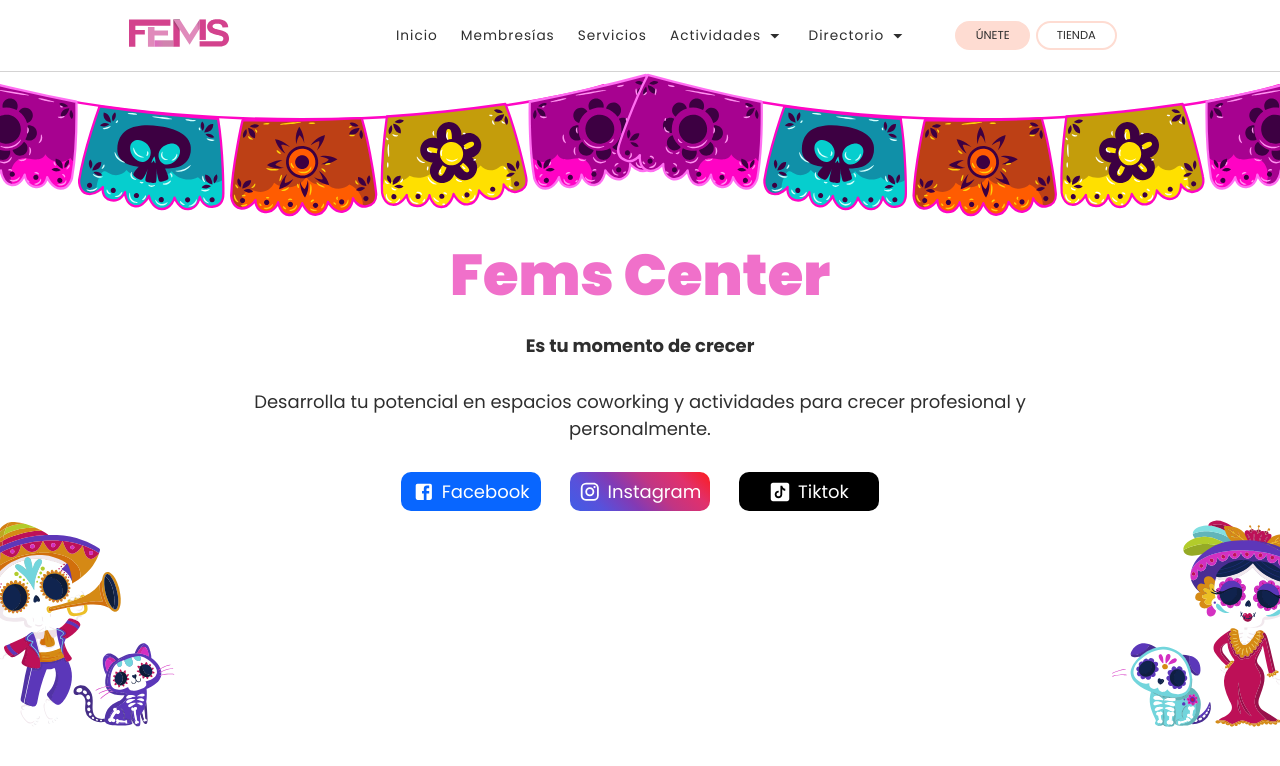
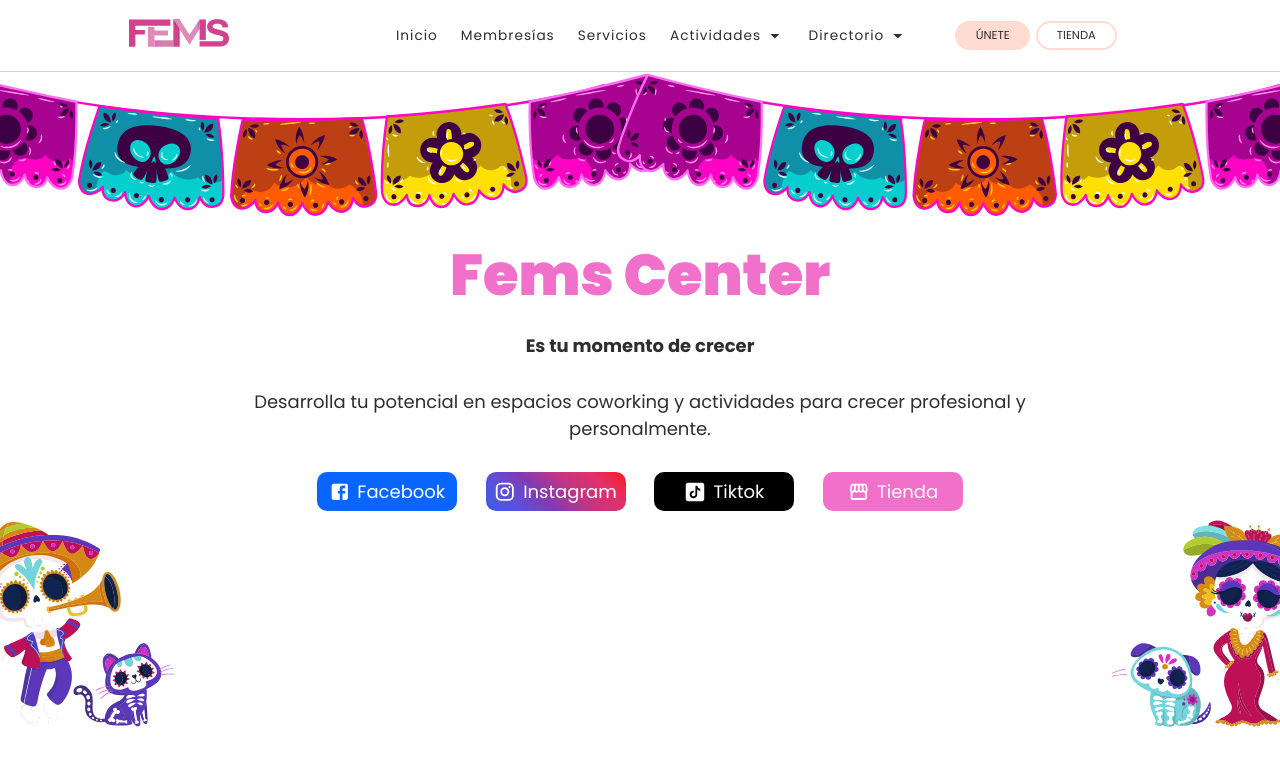
Before and after one commit to JulianBrg/fems-center, a React (Vite) app: page / in a window 1280 px wide. Shown: the top 766 px of the page. Built offline with nearby package versions, Linux system fonts and the light colour scheme.

Commit message:
update home

```diff
--- a/src/App.jsx
+++ b/src/App.jsx
@@ -25,8 +25,10 @@
           <Route path='/' element={<Index />} index />
           <Route path='/membresias' element={<Membership />} />
           <Route path='/servicios' element={<Services />} />
+
           <Route path='/actividades/personales' element={<Personal />} />
           <Route path='/actividades/profesionales' element={<Professional />} />
+
           <Route path='/directorio/socias' element={<Directory />} />
           <Route path='/directorio/sedes' element={<Sedes />} />
 
--- a/src/components/Home/Home.jsx
+++ b/src/components/Home/Home.jsx
@@ -13,6 +13,7 @@
 // import icons
 import FacebookIcon from '@mui/icons-material/Facebook';
 import InstagramIcon from '@mui/icons-material/Instagram';
+import StorefrontIcon from '@mui/icons-material/Storefront';
 
 const Home = () => {
 
@@ -58,6 +59,15 @@
           >
             <TikTokIcon />Tiktok
           </a>
+          <a
+            href="https://femscenter.mitiendanube.com/"
+            target="_blank"
+            rel="sponsored"
+            title='Tienda'
+            className='icon tienda'
+          >
+            <StorefrontIcon />Tienda
+          </a>
         </div>
       </div>
 
--- a/src/data/data.js
+++ b/src/data/data.js
@@ -1,6 +1,7 @@
 //Imported images
 
 import logo1 from "../assets/logos/logoYare.png";
+import erika from "../assets/logos/erika.webp";
 
 // Lets create an array that is gonna contain all destination data an we loop through
 const data = [
@@ -98,7 +99,7 @@
     },
     {
         id: 18,
-        img: "https://scontent.fpbc2-1.fna.fbcdn.net/v/t39.30808-6/386750388_2749107381897029_1722393985932004410_n.jpg?_nc_cat=102&ccb=1-7&_nc_sid=5f2048&_nc_eui2=AeFmzRUiHRZjSejdZ33MpOipRpmv_yxAp6tGma__LECnq1ywZggZPOfyn0sqq0PQXv5MRJy-CaEJrEC5WJa9Bytf&_nc_ohc=5gWDFY07wL4AX97OKlh&_nc_ht=scontent.fpbc2-1.fna&oh=00_AfCNmyB_DfJHEUD_Dh0GGK4Fr4VgpANxi2PGioFjIwESKw&oe=65355B55",
+        img: erika,
         logo: logo1,
         name: "Erika Espinosa",
         description: "Nail Artist",
```
Also changed, not shown: src/assets/logos/erika.webp (added).
